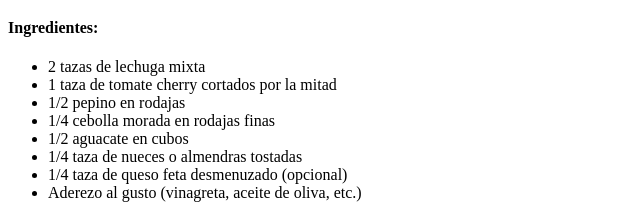
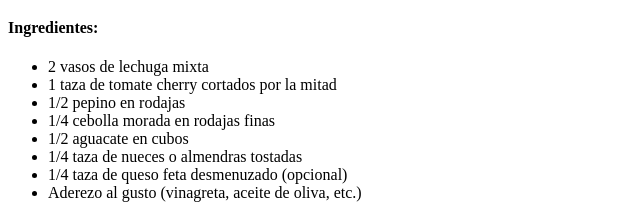
Before and after one commit to SantiagoMancuello/odin-recipes, a plain HTML site: page recipes/ensalada.html in a window 1280 px wide. Shown: the part 435-655 px from the top of the page, 0-640 px from the left. Drawn offline with Linux system fonts and the light colour scheme.

Commit message:
corrige la cantidad de lechuga en la receta de ensalada de 2 tazas a 2 vasos

```diff
--- a/recipes/ensalada.html
+++ b/recipes/ensalada.html
@@ -15,7 +15,7 @@
      lo que la convierte en una opción versátil y nutritiva para cualquier comida.</p>
     <h4>Ingredientes:</h4>
     <ul>
-        <li>2 tazas de lechuga mixta</li>
+        <li>2 vasos de lechuga mixta</li>
         <li>1 taza de tomate cherry cortados por la mitad</li>
         <li>1/2 pepino en rodajas</li>
         <li>1/4 cebolla morada en rodajas finas</li>
```
